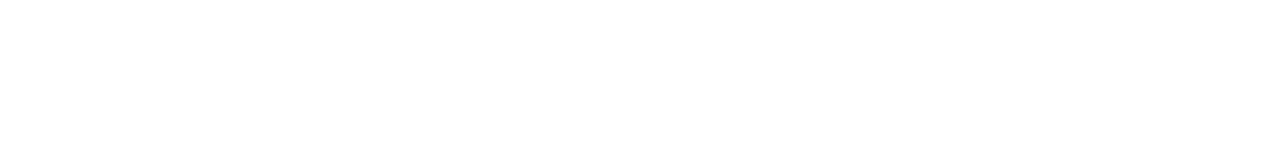
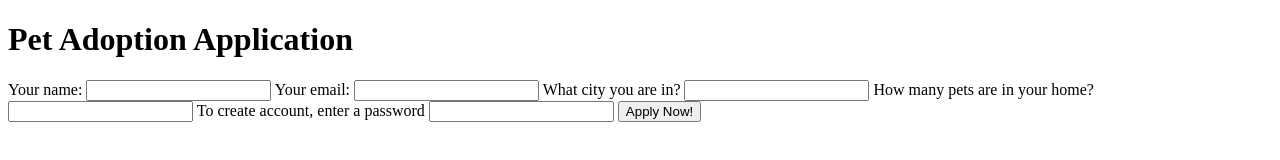
Before and after one commit to monianr/web-forms, a plain HTML site: page index.html in a window 1280 px wide. Drawn offline with Linux system fonts and the light colour scheme.

Commit message:
modified Web form

```diff
--- a/index.html
+++ b/index.html
@@ -5,5 +5,32 @@
     <title>Web Forms</title>
   </head>
   <body>
+    <h1>Pet Adoption Application</h1>
+
+    <form method="GET">
+      <label>Your name:
+	<input type="text" name="applicantName">
+      </label>
+
+      <label>Your email:
+	<input type="email" name="applicantEmail">
+      </label>
+
+      <label for="city">What city you are in?</label>
+      <input id="city" type="text"
+      name="applicantCity">
+
+      <label>How many pets are in your home?
+	<input type="number" name="petCount">
+      </label>
+
+      <label>To create account, enter a password
+	<input type="password" name="accountPW">
+      </label>
+
+
+	<input type="submit" value="Apply Now!">
+    </form>
+
   </body>
 </html>
```
